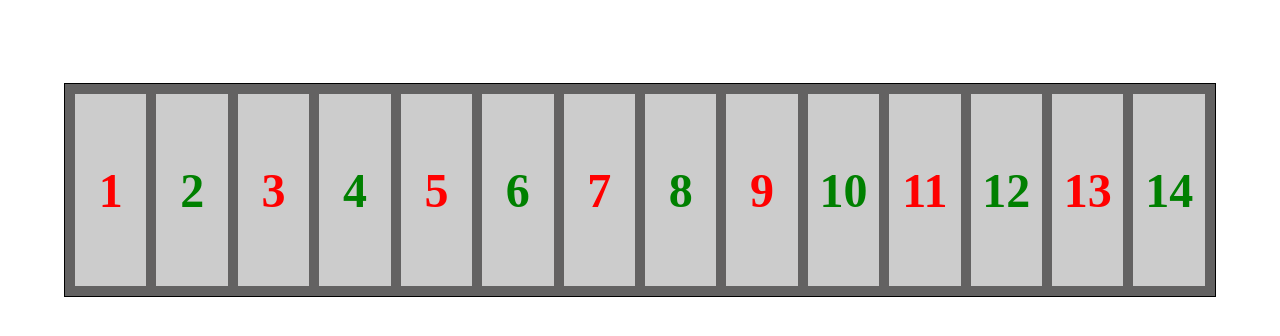
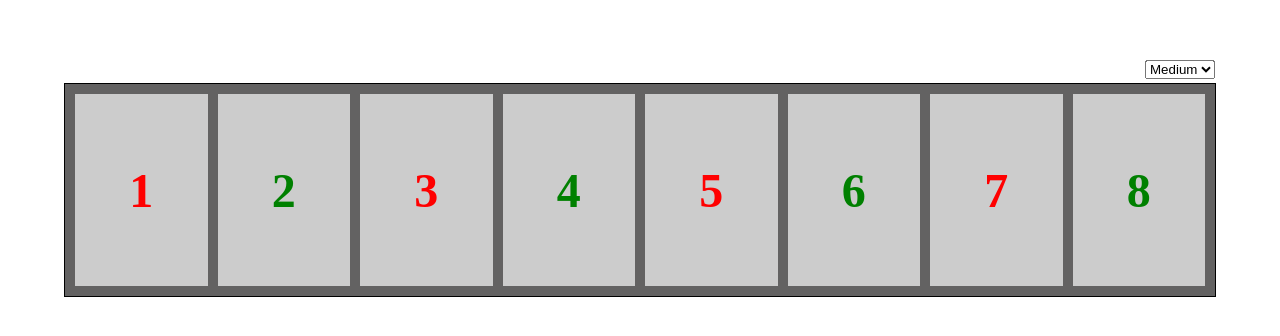
Before and after one commit to Secret333Boy/algorythms-labs, a React (Create React App) app in the folder src/Lab5/app/: page / in a window 1280 px wide. Shown: the part 210-546 px from the top of the page. Built offline with nearby package versions, Linux system fonts and the light colour scheme.

Commit message:
Code refactoring & difficulty implementation

```diff
--- a/src/Lab5/app/src/App.jsx
+++ b/src/Lab5/app/src/App.jsx
@@ -5,7 +5,7 @@ import TranspositionGame from './TranspositionGame/TranspositionGame';
 function App() {
   return (
     <div className="App">
-      <TranspositionGame cardsCount="14" />
+      <TranspositionGame cardsCount="8" />
     </div>
   );
 }
--- a/src/Lab5/app/src/TranspositionGame/Card/Card.jsx
+++ b/src/Lab5/app/src/TranspositionGame/Card/Card.jsx
@@ -1,11 +1,21 @@
 import React from 'react';
 import './Card.scss';
 
-export default function Card({ children, pos, focused, possible, ...rest }) {
+export default function Card({
+  children,
+  pos,
+  focused,
+  possible,
+  prevswap,
+  ...rest
+}) {
   return (
     <div
       className={
-        'Card' + (focused ? ' focused' : '') + (possible ? ' possible' : '')
+        'Card' +
+        (focused ? ' focused' : '') +
+        (possible ? ' possible' : '') +
+        (prevswap ? ' prevswap' : '')
       }
       {...rest}
     >
--- a/src/Lab5/app/src/TranspositionGame/Card/Card.scss
+++ b/src/Lab5/app/src/TranspositionGame/Card/Card.scss
@@ -28,4 +28,12 @@
   &.possible {
     background-color: rgb(119, 49, 177);
   }
+  &.prevswap::after {
+    content: '*';
+    color: red;
+    z-index: 1000;
+    position: absolute;
+    top: 0;
+    margin: 10px;
+  }
 }
--- /dev/null
+++ b/src/Lab5/app/src/TranspositionGame/State.js
@@ -0,0 +1,50 @@
+export default class State {
+  constructor(arr) {
+    this.arr = arr;
+  }
+  swapItems(item1, item2) {
+    const newCardsState = new Array(...this.arr);
+    const i1 = this.arr.indexOf(item1);
+    const i2 = this.arr.indexOf(item2);
+    newCardsState[i1] = item2;
+    newCardsState[i2] = item1;
+    return newCardsState;
+  }
+  calcHeuristic(red = true) {
+    let res = 0;
+    const idealState = new Array(...this.arr)
+      .sort((a, b) => b - a)
+      .filter((el) => (red ? el % 2 !== 0 : el % 2 === 0));
+    const originalState = new Array(...this.arr).filter((el) =>
+      red ? el % 2 !== 0 : el % 2 === 0
+    );
+    for (let i = 0; i < idealState.length; i++) {
+      if (idealState[i] === originalState[i]) res++;
+    }
+    return res;
+  }
+  checkWin() {
+    const greenWin = this.calcHeuristic(false) === this.arr.length / 2;
+    const redWin = this.calcHeuristic() === this.arr.length / 2;
+    if (greenWin && redWin) {
+      return 'Draw';
+    }
+    if (redWin) {
+      return 'Red wins';
+    }
+    if (greenWin) {
+      return 'Green wins';
+    }
+    return false;
+  }
+  getPossibleMove = (num1) => {
+    const res = new Array(...this.arr).filter((i) =>
+      num1 &&
+      this.arr[Math.min(this.arr.indexOf(num1), this.arr.indexOf(i))] <
+        this.arr[Math.max(this.arr.indexOf(num1), this.arr.indexOf(i))]
+        ? true
+        : false
+    );
+    return res;
+  };
+}
--- a/src/Lab5/app/src/TranspositionGame/TranspositionGame.jsx
+++ b/src/Lab5/app/src/TranspositionGame/TranspositionGame.jsx
@@ -1,108 +1,17 @@
-import React, { useState, useEffect, useMemo } from 'react';
+import React, { useState, useEffect, useMemo, useRef } from 'react';
 import Card from './Card/Card.jsx';
 import './TranspositionGame.scss';
-
-const swapItems = (state, item1, item2) => {
-  const newCardsState = new Array(...state);
-  const i1 = state.indexOf(item1);
-  const i2 = state.indexOf(item2);
-  newCardsState[i1] = item2;
-  newCardsState[i2] = item1;
-  return newCardsState;
-};
-
-const calcHeuristic = (state, red = true) => {
-  let res = 0;
-  const idealState = new Array(...state)
-    .sort((a, b) => b - a)
-    .filter((el) => (red ? el % 2 !== 0 : el % 2 === 0));
-  const originalState = new Array(...state).filter((el) =>
-    red ? el % 2 !== 0 : el % 2 === 0
-  );
-  for (let i = 0; i < idealState.length; i++) {
-    if (idealState[i] === originalState[i]) res++;
-  }
-  return res;
-};
-
-const checkWin = (state) => {
-  const greenWin = calcHeuristic(state, false) === state.length / 2;
-  const redWin = calcHeuristic(state) === state.length / 2;
-  if (greenWin && redWin) {
-    return 'Draw';
-  }
-  if (redWin) {
-    return 'Red wins';
-  }
-  if (greenWin) {
-    return 'Green wins';
-  }
-  return false;
-};
-
-const getPossibleMove = (state, num1) => {
-  const res = new Array(...state).filter((i) =>
-    num1 &&
-    state[Math.min(state.indexOf(num1), state.indexOf(i))] <
-      state[Math.max(state.indexOf(num1), state.indexOf(i))]
-      ? true
-      : false
-  );
-  return res;
-};
-
-const minimax = (
-  state,
-  depth,
-  alpha = -Infinity,
-  beta = Infinity,
-  isMaximazing = true
-) => {
-  if (depth === 0 || checkWin(state)) {
-    return { state, value: calcHeuristic(state) - calcHeuristic(state, false) };
-  }
-  const possibleMoves = state
-    .map((el) => ({
-      a: el,
-      b: getPossibleMove(state, el),
-    }))
-    .reduce((acc, el) =>
-      Array.isArray(acc)
-        ? acc.concat(el.b.map((b) => [el.a, b]))
-        : el.b.map((b) => [el.a, b])
-    );
-  const children = possibleMoves.map(([a, b]) => {
-    return swapItems(state, a, b);
-  });
-  if (isMaximazing) {
-    let maxValue = -Infinity;
-    let maxState = children[0];
-    for (const child of children) {
-      const { value } = minimax(child, depth - 1, alpha, beta, false);
-      maxState = value > maxValue ? child : maxState;
-      maxValue = Math.max(maxValue, value);
-      alpha = Math.max(alpha, value);
-      if (beta <= alpha) break;
-    }
-    return { state: maxState, value: maxValue };
-  } else {
-    let minValue = Infinity;
-    let minState = children[0];
-    for (const child of children) {
-      const { value } = minimax(child, depth - 1, alpha, beta, true);
-      minState = value < minValue ? child : minState;
-      minValue = Math.min(minValue, value);
-      alpha = Math.min(beta, value);
-      if (beta <= alpha) break;
-    }
-    return { state: minState, value: minValue };
-  }
-};
+import State from './State.js';
+import minimax from './minimax.js';
 
 export default function TranspositionGame({ cardsCount }) {
   const [winMessage, setWinMessage] = useState(false);
   const [AIturn, setAITurn] = useState(false);
   const [focusedNum1, setFocusedNum1] = useState(null);
+  const [prevSwap, setPrevSwap] = useState([]);
+  const difficultySelectRef = useRef();
+  const difficulty =
+    difficultySelectRef.current?.options.selectedIndex + 1 || 1;
   let focusedCard2 = null;
   const initialCardsState = useMemo(() => {
     const initialCardsState = [];
@@ -113,9 +22,10 @@ export default function TranspositionGame({ cardsCount }) {
   }, [cardsCount]);
   const [cardsState, setCardsState] = useState(initialCardsState);
   if (AIturn) {
-    const AIMove = minimax(cardsState, 2).state;
+    const AIMove = minimax(cardsState, difficulty).state;
     for (let i = 0; i < cardsState.length; i++) {
       if (cardsState[i] !== AIMove[i]) {
+        setPrevSwap([cardsState[i], AIMove[i]]);
         console.log(`${cardsState[i]} -> ${AIMove[i]}`);
       }
     }
@@ -123,16 +33,17 @@ export default function TranspositionGame({ cardsCount }) {
     setAITurn(false);
   }
   const swapCards = (card1, card2) => {
-    setCardsState(swapItems(cardsState, card1, card2));
+    setCardsState(new State(cardsState).swapItems(card1, card2));
   };
-  const message = checkWin(cardsState);
+  let message = new State(cardsState).checkWin();
   useEffect(() => {
     setWinMessage(message);
     if (message) {
       setTimeout(() => {
         setCardsState(initialCardsState);
+        setPrevSwap([]);
         setAITurn(false);
-      }, 2000);
+      }, 10000);
     }
   }, [message, initialCardsState]);
 
@@ -141,14 +52,25 @@ export default function TranspositionGame({ cardsCount }) {
       <div className="winMessage" hidden={winMessage ? false : true}>
         {winMessage}
       </div>
+      <select
+        name="difficuly"
+        id="difficulty"
+        ref={difficultySelectRef}
+        defaultValue="medium"
+      >
+        <option value="easy">Easy</option>
+        <option value="medium">Medium</option>
+        <option value="hard">Hard</option>
+      </select>
       {cardsState.map((i) => {
         return (
           <Card
             key={i - 1}
             pos={cardsState[i - 1]}
             focused={focusedNum1 === i ? true : false}
+            prevswap={prevSwap.includes(i) ? true : false}
             possible={
-              getPossibleMove(cardsState, focusedNum1).includes(i)
+              new State(cardsState).getPossibleMove(focusedNum1).includes(i)
                 ? true
                 : false
             }
@@ -181,6 +103,8 @@ export default function TranspositionGame({ cardsCount }) {
               const card1 = focusedNum1;
               const card2 = +focusedCard2.innerText;
               swapCards(card1, card2);
+              message = new State(cardsState).checkWin();
+              setPrevSwap([card1, card2]);
               setFocusedNum1(null);
               setAITurn(true);
               focusedCard2 = null;
--- a/src/Lab5/app/src/TranspositionGame/TranspositionGame.scss
+++ b/src/Lab5/app/src/TranspositionGame/TranspositionGame.scss
@@ -14,4 +14,10 @@
     top: -100px;
     font-size: 50px;
   }
+  select#difficulty {
+    position: absolute;
+    top: 0;
+    right: 0;
+    transform: translateY(-125%);
+  }
 }
--- /dev/null
+++ b/src/Lab5/app/src/TranspositionGame/minimax.js
@@ -0,0 +1,54 @@
+import State from './State.js';
+const minimax = (
+  state,
+  depth,
+  alpha = -Infinity,
+  beta = Infinity,
+  isMaximazing = true
+) => {
+  if (depth === 0 || new State(state).checkWin()) {
+    return {
+      state,
+      value:
+        new State(state).calcHeuristic() -
+        new State(state).calcHeuristic(false),
+    };
+  }
+  const possibleMoves = state
+    .map((el) => ({
+      a: el,
+      b: new State(state).getPossibleMove(el),
+    }))
+    .reduce((acc, el) =>
+      Array.isArray(acc)
+        ? acc.concat(el.b.map((b) => [el.a, b]))
+        : el.b.map((b) => [el.a, b])
+    );
+  const children = possibleMoves.map(([a, b]) => {
+    return new State(state).swapItems(a, b);
+  });
+  if (isMaximazing) {
+    let maxValue = -Infinity;
+    let maxState = children[0];
+    for (const child of children) {
+      const { value } = minimax(child, depth - 1, alpha, beta, false);
+      maxState = value > maxValue ? child : maxState;
+      maxValue = Math.max(maxValue, value);
+      alpha = Math.max(alpha, value);
+      if (beta <= alpha) break;
+    }
+    return { state: maxState, value: maxValue };
+  } else {
+    let minValue = Infinity;
+    let minState = children[0];
+    for (const child of children) {
+      const { value } = minimax(child, depth - 1, alpha, beta, true);
+      minState = value < minValue ? child : minState;
+      minValue = Math.min(minValue, value);
+      alpha = Math.min(beta, value);
+      if (beta <= alpha) break;
+    }
+    return { state: minState, value: minValue };
+  }
+};
+export default minimax;
```
